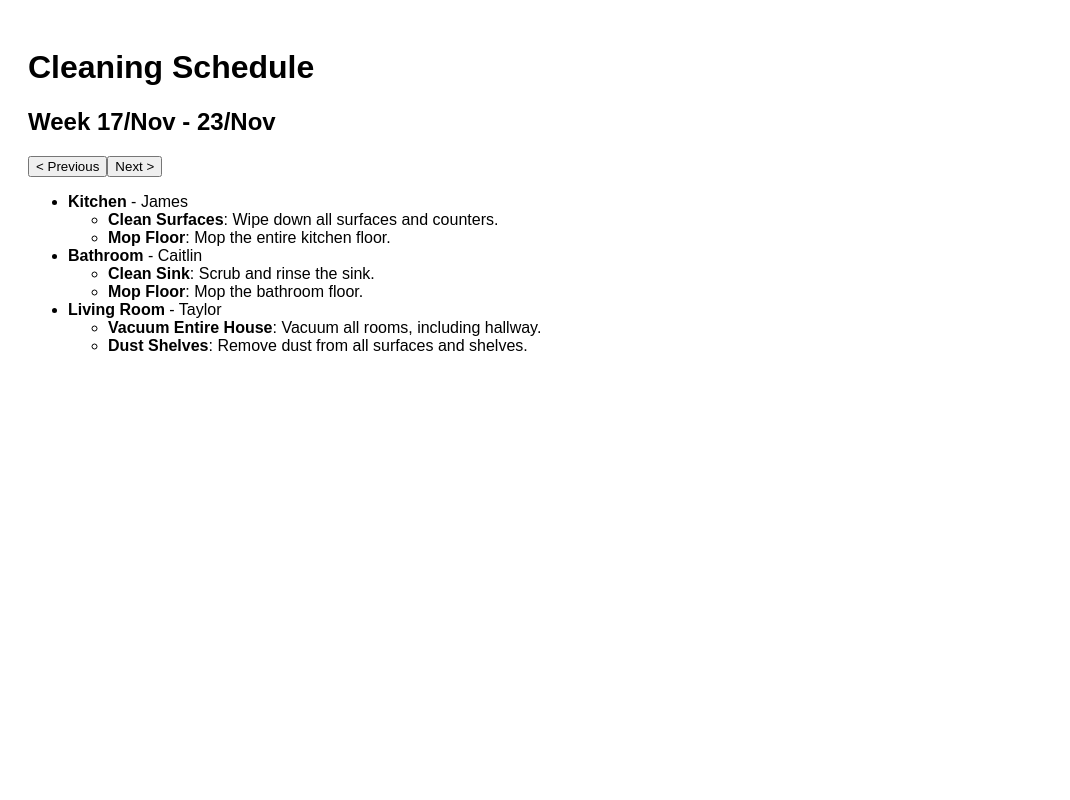
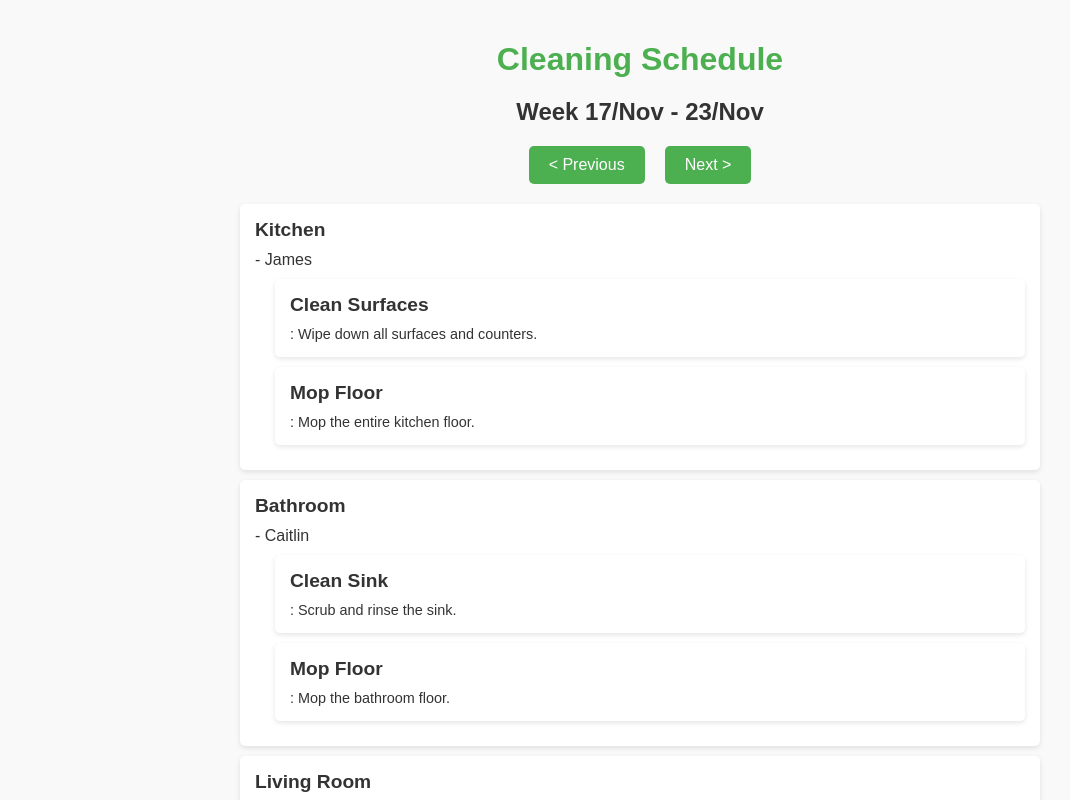
Before and after one commit to JamesSatherley/cleaning-app, a React (Vite) app: page / in a window 1280 px wide. Shown: the top 800 px of the page, without its empty margins (0-1070 px from the left). Built offline with nearby package versions, Linux system fonts and the light colour scheme.

Commit message:
css to look sexy

```diff
--- a/src/App.tsx
+++ b/src/App.tsx
@@ -1,10 +1,10 @@
-// src/App.tsx
 import React from "react";
+import "./index.css";
 import Schedule from "./components/Schedule";
 
 const App: React.FC = () => {
   return (
-    <div style={{ fontFamily: "Arial", padding: "20px" }}>
+    <div className="container">
       <h1>Cleaning Schedule</h1>
       <Schedule />
     </div>
--- a/src/components/JobDetails.tsx
+++ b/src/components/JobDetails.tsx
@@ -1,4 +1,3 @@
-// src/components/JobDetails.tsx
 import dayjs from "dayjs";
 import React from "react";
 
--- a/src/components/Schedule.tsx
+++ b/src/components/Schedule.tsx
@@ -1,4 +1,3 @@
-// src/components/Schedule.tsx
 import React, { useState } from "react";
 import dayjs from "dayjs";
 import JobDetails from "./JobDetails";
@@ -12,7 +11,6 @@ const Schedule: React.FC = () => {
   const nextWeek = () => setCurrentDate(currentDate.add(1, "week"));
   const prevWeek = () => setCurrentDate(currentDate.subtract(1, "week"));
 
-  // Use the difference in weeks from the start of the epoch (or another reference date)
   const weekIndex = Math.floor(
     currentDate.diff(dayjs().startOf("year"), "day") / 7
   );
@@ -36,7 +34,7 @@ const Schedule: React.FC = () => {
       <h2>
         Week {startOfWeek} - {endOfWeek}
       </h2>
-      <div>
+      <div className="nav-buttons">
         <button onClick={prevWeek}>&lt; Previous</button>
         <button onClick={nextWeek}>Next &gt;</button>
       </div>
--- /dev/null
+++ b/src/index.css
@@ -0,0 +1,107 @@
+/* Global Styles */
+body {
+  font-family: Arial, sans-serif;
+  margin: 0;
+  padding: 0;
+  background-color: #f9f9f9;
+  color: #333;
+}
+
+/* Container */
+.container {
+  max-width: 800px;
+  margin: 0 auto;
+  padding: 20px;
+}
+
+/* Header */
+h1 {
+  text-align: center;
+  font-size: 2rem;
+  margin-bottom: 20px;
+  color: #4caf50;
+}
+
+h2 {
+  text-align: center;
+  font-size: 1.5rem;
+  margin-bottom: 20px;
+}
+
+/* Buttons for week navigation */
+.nav-buttons {
+  display: flex;
+  justify-content: center;
+  gap: 20px;
+  margin-bottom: 20px;
+}
+
+button {
+  background-color: #4caf50;
+  color: white;
+  border: none;
+  padding: 10px 20px;
+  font-size: 1rem;
+  cursor: pointer;
+  border-radius: 5px;
+  transition: background-color 0.3s ease;
+}
+
+button:hover {
+  background-color: #45a049;
+}
+
+/* Schedule List */
+ul {
+  list-style: none;
+  padding: 0;
+}
+
+li {
+  background-color: white;
+  margin: 10px 0;
+  padding: 15px;
+  border-radius: 5px;
+  box-shadow: 0px 2px 5px rgba(0, 0, 0, 0.1);
+}
+
+li strong {
+  display: block;
+  font-size: 1.2rem;
+  margin-bottom: 10px;
+}
+
+/* Job Details */
+li ul {
+  margin-top: 10px;
+  padding-left: 20px;
+}
+
+li ul li {
+  font-size: 0.9rem;
+}
+
+/* Mobile Responsiveness */
+@media (max-width: 600px) {
+  h1 {
+    font-size: 1.8rem;
+  }
+
+  h2 {
+    font-size: 1.3rem;
+  }
+
+  button {
+    font-size: 0.9rem;
+    padding: 8px 15px;
+  }
+
+  li {
+    font-size: 0.9rem;
+    padding: 10px;
+  }
+
+  li strong {
+    font-size: 1rem;
+  }
+}
```
